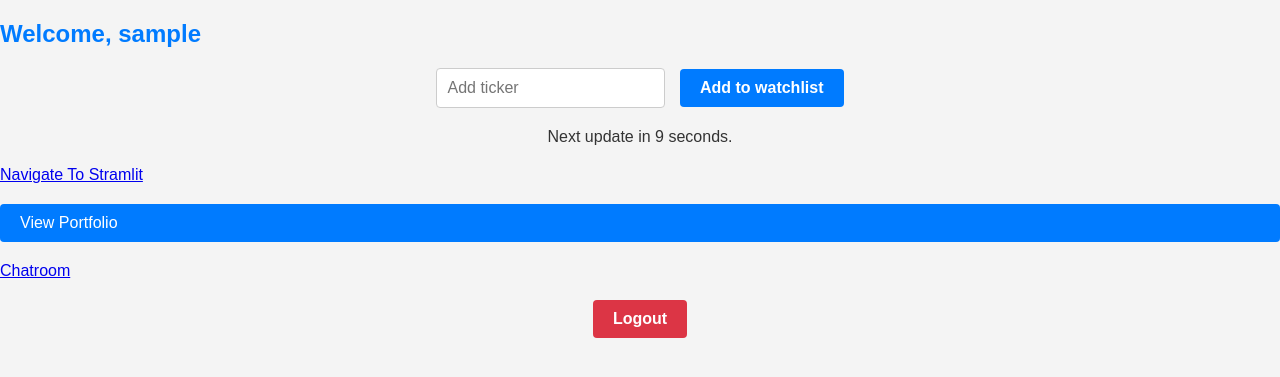
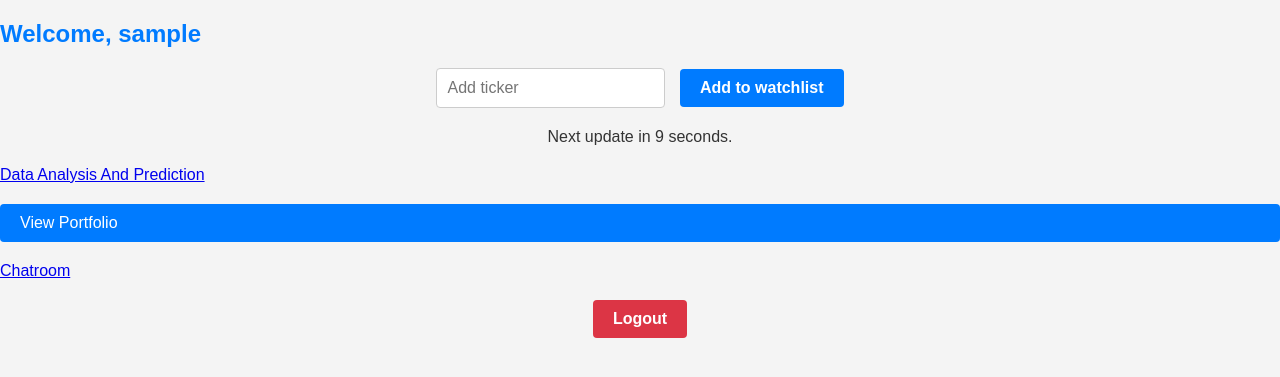
Before and after one commit to abi2503/Realtime_Stock_Market_App_Hiroku, a Flask app: page /dashboard/1 in a window 1280 px wide. Shown: the top 377 px of the page. Run offline with Flask 3, Linux system fonts and the light colour scheme; the visitor is signed in with stand-in values (Sample User, id 1).

Commit message:
Update index.html

```diff
--- a/Real_Time_Stock_Trading_App/templates/index.html
+++ b/Real_Time_Stock_Trading_App/templates/index.html
@@ -93,6 +93,9 @@
         #portfolio-btn:hover {
             background-color: #0056b3;
         }
+        #streamlit-btn:hover {
+            background-color: #0056b3;
+        }
 
         #logout-btn {
             display: block;
@@ -127,7 +130,7 @@
     <div id="tickers-grid">
         <!-- Ticker cards will be dynamically generated here -->
     </div>
-    <a href="https://streamlit-stock-data-cb44212f59ed.herokuapp.com" > Navigate To Stramlit </a>
+    <a href="https://streamlit-stock-data-cb44212f59ed.herokuapp.com" id="streamlit-btn"> Data Analysis And Prediction </a>
     <a href="{{ url_for('portfolio', user_id=user_id) }}" id="portfolio-btn">View Portfolio</a>
     <a href="{{ url_for('home', username=username, user_id=user_id) }}" id="chat-btn">Chatroom</a> <!-- Chatroom button -->
     <button class="logout-btn" id="logout-btn">Logout</button> <!-- Logout button -->
```
